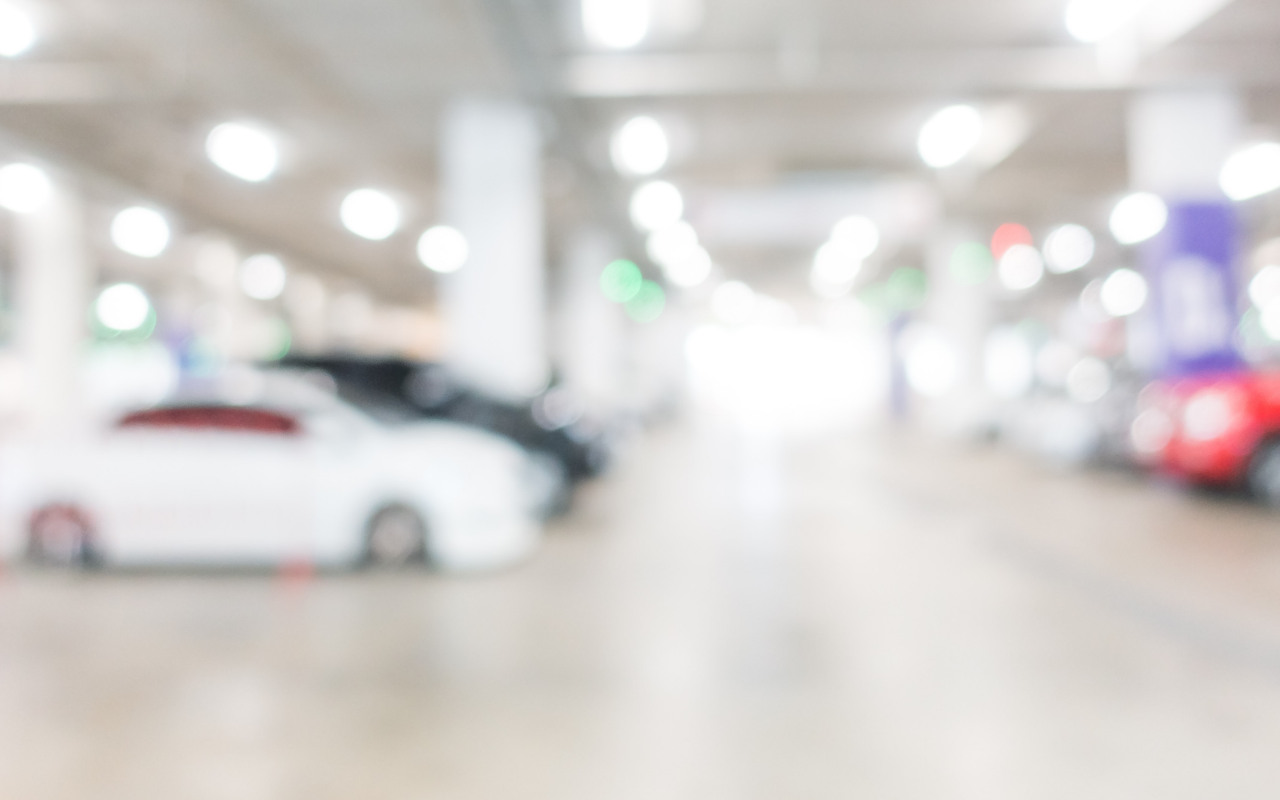
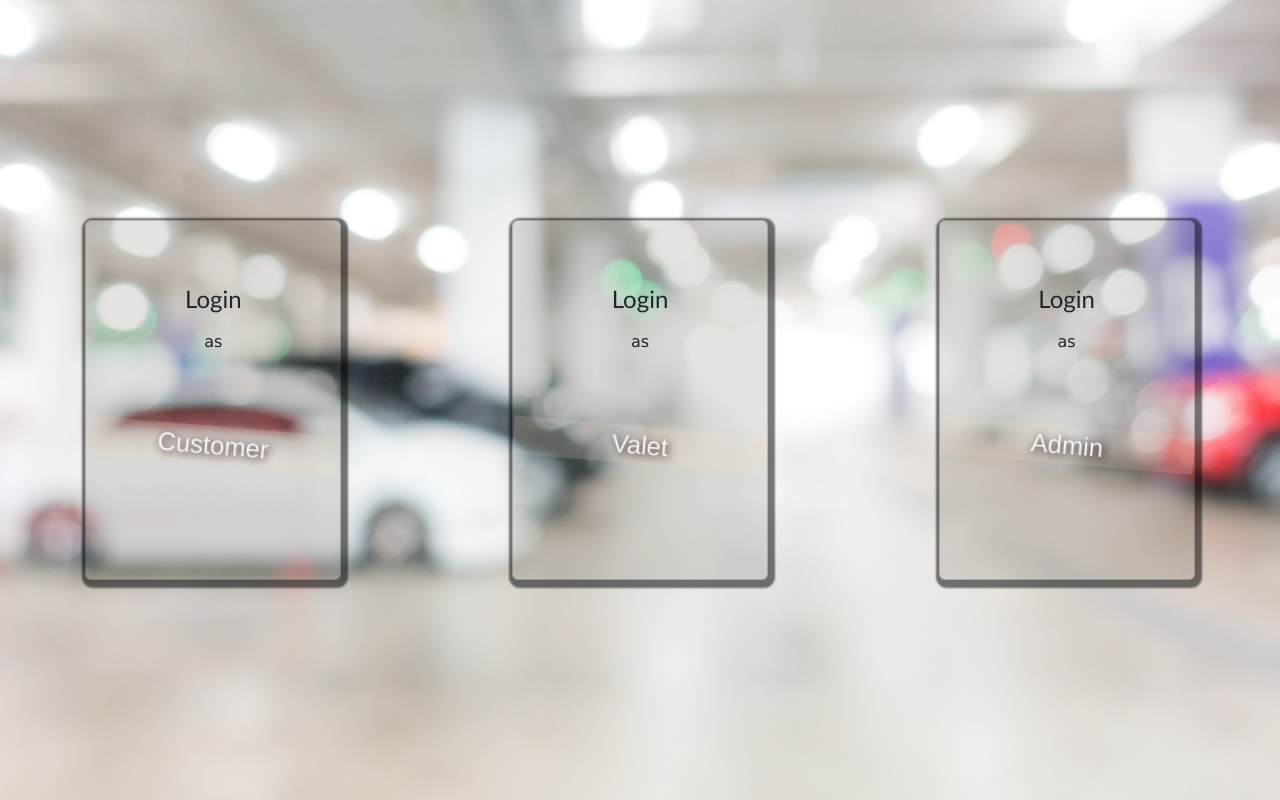
Before and after one commit to AbdulSaifi11/VPMS, a React (Vite) app: page /choose in a window 1280 px wide. Before the commit this address had no page. Built offline with nearby package versions, Linux system fonts and the light colour scheme.

Commit message:
footer link

```diff
--- a/src/App.tsx
+++ b/src/App.tsx
@@ -1,17 +1,28 @@
-import Login from './customerPanel/LoginPage';
+import Login from './customerPanel/CustomerLoginPage';
 import  Register  from './customerPanel/RegistrationPage';
-import CustomerPanel from './customerPanel/CustomerPanel';
-import {Route,Routes} from 'react-router-dom';
-import { Features } from './customerPanel/NavLink';
+import LoginChoose from './customerPanel/LoginChoose';
+import { Route,Routes} from 'react-router-dom';
+// import {Features} from './customerPanel/FooterLink';
+// import { Pricing } from './customerPanel/FooterLink';
+// import { Service } from './customerPanel/FooterLink';
+// import { Blog } from './customerPanel/FooterLink';
+// import { Support} from './customerPanel/FooterLink';
+import MainCustomer from './customerPanel/mainCustomerPage';
 // import ValidEmail from './emalValidation';
 function App(){
   return(
     <>
     <Routes>
-      <Route path="/" element={<Login/>} />
-      <Route path="/login" element={<Register />}/>
-      <Route path="/customer" element={<CustomerPanel/>}/>
+      <Route path="/login" element={<Login/>} />
+      <Route path="/" element={<Register />}/>
+      <Route path="/choose" element={<LoginChoose/>}/>
+      <Route path="/maincustomer" element={<MainCustomer/>}/>
+      {/* <Route path="/feature" element={<Cover/>}/>
       <Route path="/features" element={<Features/>}/>
+      <Route path="/price" element={<Pricing/>}/>
+      <Route path="/service" element={<Service/>}/>
+      <Route path="/blog" element={<Blog/>}/>
+      <Route path="/support" element={<Support/>}/> */}
     </Routes>
     {/* <ValidEmail/> */}
     </>
--- a/src/customerPanel/LoginPage.tsx
+++ b/src/customerPanel/CustomerLoginPage.tsx
@@ -39,7 +39,7 @@ function Login(){
     }
     setError("")
     validateData(true);
-    navigate("/customer");
+    navigate("/maincustomer");
 }
     return(
         <>
@@ -50,7 +50,7 @@ function Login(){
                 <Navbar.Collapse id="basic-navbar-nav">
                     <Navbar.Brand className="brand text-danger fw-bold" style={{position:"absolute",left:"1vw",top:"0vh"}}>VPMS <p style={{position:"absolute",top:"2vh",left:"0.3vw",color:"black"}}>. .</p></Navbar.Brand>
                     <Nav className="navlinks d-flex flex-column fw-bold" style={{width:"100%"}}>
-                        <Nav.Link as={NavLink} to="/"><Button>Home</Button></Nav.Link>
+                        <Nav.Link as={NavLink} to="/login"><Button>Home</Button></Nav.Link>
                         <Nav.Link><Button>About</Button></Nav.Link>
                         <Nav.Link><Button>Career</Button></Nav.Link>
                         <Nav.Link><Button>Contact</Button></Nav.Link>
@@ -73,9 +73,9 @@ function Login(){
                         <Col lg={8} md={8} sm={8} xs={6} xxl={9}><Form.Control className="input" type="password" id="password" isInvalid={!!passError} onChange={(e)=>validatePasssword(e.target.value)} placeholder="Enter Password!" onBlur={(e)=>{e.target.value=e.target.value.trim()}} required/>
                         <Form.Control.Feedback className='feedback'  type="invalid">{passError}</Form.Control.Feedback> </Col>
                     </Form.Group>
-                <Button  className="w-50 d-block mx-auto text-dark  border border-0" style={{backgroundColor:"RGB(255,158,23)"}} type="submit">Login</Button>
+                <Button  className="w-50 d-block mx-auto text-dark  border border-0" style={{backgroundColor:"RGB(255,158,23)"}} type="submit" onClick={navigate as any}>Login</Button>
                      </Form>
-                     <p className=" newUser text-center fs-6 " >New User_<Link to="/login" className="text-decoration-none text-primary">CreateAccount</Link></p>
+                     <p className=" newUser text-center fs-6 " >New User_<Link to="/register" className="text-decoration-none text-primary">CreateAccount</Link></p>
             </div>
             <img src={Car} className='car text-success  m-0 p-0' alt="car"/>
             </Container>
@@ -91,12 +91,12 @@ function Login(){
                 <div className="d-flex footLinks">
                     <div className="headItem d-flex flex-column fw-bold ">Products
                         <Link to="/features" className='item text-decoration-none text-secondary'>Features</Link>
-                        <Link to="#" className='item text-decoration-none text-secondary'>Pricing</Link>
-                        <Link to="#" className='item text-decoration-none text-secondary'>Services</Link>
+                        <Link to="/price" className='item text-decoration-none text-secondary'>Pricing</Link>
+                        <Link to="/service" className='item text-decoration-none text-secondary'>Services</Link>
                     </div>
                     <div className="headItem d-flex flex-column fw-bold">Resources
-                         <Link to="" className='item text-decoration-none text-secondary'>Blog</Link>
-                        <Link to="#" className='item text-decoration-none text-secondary'>Support</Link>
+                         <Link to="/blog" className='item text-decoration-none text-secondary'>Blog</Link>
+                        <Link to="/support" className='item text-decoration-none text-secondary'>Support</Link>
                     </div>
                     <div className="headItem d-flex flex-column fw-bold">Company
                         <Link to="" className='item text-decoration-none text-secondary'>About</Link>
--- a/src/customerPanel/CustomerPanel.tsx
+++ /dev/null
@@ -1,5 +0,0 @@
-export default function CustomerPanel(){
-    return(
-        <p>Hello customer</p>
-    )
-}
--- /dev/null
+++ b/src/customerPanel/FooterLink.tsx
@@ -0,0 +1,70 @@
+import {RiFunctionAiLine,RiArrowRightDoubleLine} from "@remixicon/react";
+import {Container,Image} from 'react-bootstrap';
+import PNG_parking from '/src/assets/PNG_parking.png';
+import useRef from 'react';
+import './FooterLinkcss.css';
+export default function FooterLink(){
+function Features(){
+    return(
+    <>
+    <Container className="container fluid">
+    <h4 className="feature mx-2 mb-4"><RiFunctionAiLine className="text-info"/>Features</h4>
+        <h5 className="text-warning checkIn"> <RiArrowRightDoubleLine />Vehicle Check-In System</h5>
+        <ul>
+            <li >Valet staff can register a vehicle when it arrives.</li>
+            <li>Details like vehicle number, owner name, and check-in time are recorded.</li>
+        </ul>
+        <h5 className="text-warning parkingTicket"> <RiArrowRightDoubleLine />Digital Parking Ticket</h5>
+        <ul>
+            <li >The system generates a digital ticket or token number for each parked vehicle.</li>
+        </ul>
+        <h5 className="text-warning checkOut"> <RiArrowRightDoubleLine />Vehicle Check-Out</h5>
+        <ul>
+            <li>When the customer returns, the system records the check-out time and releases the vehicle.</li>
+        </ul>
+        <h5 className="text-warning search"> <RiArrowRightDoubleLine />Vehicle Search</h5>
+        <ul>
+            <li>Staff can quickly find a vehicle using the ticket number or vehicle number.</li>
+        </ul>
+        <h5 className="text-warning management"> <RiArrowRightDoubleLine />Valet Staff Management</h5>
+        <ul>
+            <li>Admin can manage valet staff and monitor their activities.</li>
+        </ul>
+        <h5 className="text-warning loginSys"> <RiArrowRightDoubleLine />Secure Login System</h5>
+        <ul>
+            <li>Authentication system for admin and valet staff to access the platform securely.</li>
+        </ul>
+        <Image src={PNG_parking} alt="parking" width="400vw" height="400vh" style={{position:"absolute",right:"7vw",bottom:"0vh",zIndex:"1"}}/>
+    </Container>
+    </>
+ )
+}
+   function Pricing(){
+    return(
+        <>
+           <h5>Pricing</h5>
+       <br></br><br></br><br></br><br></br><br></br><br></br><br></br><br></br><br></br><br></br><br></br><br></br> </>
+)
+}
+ function Service(){
+    return(
+    <>
+   <h5>Service</h5>
+    <br></br><br></br><br></br><br></br><br></br><br></br><br></br><br></br><br></br><br></br><br></br><br></br></>
+)
+}
+ function Blog(){
+    return(
+    <>
+    <h5>Blog</h5>
+    <br></br><br></br><br></br><br></br><br></br><br></br><br></br><br></br><br></br><br></br></>
+)
+}
+ function Support(){
+    return(
+    <>
+   <h5>Support</h5>
+    <br></br><br></br></>
+)
+}
+}
--- /dev/null
+++ b/src/customerPanel/FooterLinkcss.css
@@ -0,0 +1,169 @@
+.container{
+    background-color:rgba(0,0,0,0.2);
+}
+.feature{
+    font-size: 25px;
+    animation-name:zoom-out;
+    animation-duration:0.5s;
+    animation-timing-function: ease-in-out;
+
+}
+@keyframes zoom-out{
+    0%{font-size:25px;}
+    50%{font-size: 32px;}
+    100%{font-size: 25px;}
+}
+.checkIn{
+    animation-name:move ;
+    animation-duration: 1s;
+    animation-iteration-count: 1;
+    animation-timing-function: ease-out;
+}
+@keyframes move{
+    0%{position:relative;
+    left:0px;}
+    50%{position:relative;
+    left:50px;}
+    100%{position:relative;
+    left:0px;}
+}
+.parkingTicket{
+    animation-name:move ;
+    animation-duration: 1.2s;
+    animation-delay: 0.4s;
+    animation-iteration-count: 1;
+    animation-timing-function: ease-out;
+}
+@keyframes move{
+    0%{position:relative;
+    left:0px;}
+    50%{position:relative;
+    left:60px;}
+    100%{position:relative;
+    left:0px;}
+}
+.checkOut{
+    animation-name:move ;
+    animation-duration: 1.4s;
+    animation-delay: 0.6s;
+    animation-iteration-count: 1;
+    animation-timing-function: ease-out;
+}
+@keyframes move{
+    0%{position:relative;
+    left:0px;}
+    50%{position:relative;
+    left:65px;}
+    100%{position:relative;
+    left:0px;}
+}
+.search{
+    animation-name:move ;
+    animation-duration: 1.6s;
+    animation-delay: 0.8s;
+    animation-iteration-count: 1;
+    animation-timing-function: ease-out;
+}
+@keyframes move{
+    0%{position:relative;
+    left:0px;}
+    50%{position:relative;
+    left:70px;}
+    100%{position:relative;
+    left:0px;}
+}
+.management{
+    animation-name:move ;
+    animation-duration: 1.8s;
+    animation-delay: 1s;
+    animation-iteration-count: 1;
+    animation-timing-function: ease-out;
+}
+@keyframes move{
+    0%{position:relative;
+    left:0px;}
+    50%{position:relative;
+    left:75px;}
+    100%{position:relative;
+    left:0px;}
+}
+.loginSys{
+    animation-name:move ;
+    animation-duration: 2s;
+    animation-delay: 1.2s;
+    animation-iteration-count: 1;
+    animation-timing-function: ease-out;
+}
+@keyframes move{
+    0%{position:relative;
+    left:0px;}
+    50%{position:relative;
+    left:80px;}
+    100%{position:relative;
+    left:0px;}
+}
+@media (min-width:0px) and (max-width:1149px){
+    img{
+        position:absolute!important;
+        right:0px !important;
+    }
+    @media(max-width:1060px){
+        img{
+            visibility: hidden;
+        }
+    }
+}
+.card{
+    width:20vw;
+    height:45vh;
+   background-color:rgba(70, 66, 42, 0.145);
+   box-shadow: 2px 3px 2px 5px rgba(0, 0, 0, 0.525);
+}
+.card>h4{
+    position:relative;
+    top:8vh;
+    text-align: center;
+    font-family: 'Trebuchet MS', 'Lucida Sans Unicode', 'Lucida Grande', 'Lucida Sans', Arial, sans-serif;
+}
+.card>p{
+    position:relative;
+    top:9vh;
+    text-align: center;
+    font-family: 'Lucida Sans', 'Lucida Sans Regular', 'Lucida Grande', 'Lucida Sans Unicode', Geneva, Verdana, sans-serif;
+}
+.card>#link{
+    position:relative;
+    top:10vw;
+    background-color: rgba(255, 228, 196, 0.15);
+    text-align: center;
+    text-decoration: none;
+    color:whitesmoke;
+    text-shadow: 2px 2px 8px rgb(46, 21, 21);
+    font-family: 'Franklin Gothic Medium', 'Arial Narrow', Arial, sans-serif;
+    font-size: 1.6rem;
+    animation-name:rotateBox;
+    animation-duration:2s;
+    animation-iteration-count: infinite;
+    animation-timing-function:linear;
+}
+@keyframes rotateBox{
+ 0%{transform:rotate(-10deg);}
+100%{transform:rotate(10deg);}
+}
+@media(max-width:992px){
+    .contain{
+        flex-direction:column;
+        justify-content:space-around;
+        height:100vh;
+        align-items: center;
+    }
+    .card{
+        width:35vw;
+        height:27vh;
+    }
+    @media(max-width:768px){
+        .card>#link{
+            top:7vh;
+        }
+    }
+}
--- /dev/null
+++ b/src/customerPanel/LoginChoose.tsx
@@ -0,0 +1,27 @@
+import {Card} from 'react-bootstrap';
+import {Link} from 'react-router-dom';
+import 'bootstrap/dist/css/bootstrap.min.css';
+import './FooterLinkcss.css';
+export default function LoginChoose(){
+    return(
+        <>
+        <div className="contain d-flex justify-content-around" style={{width:"100vw"}}>
+            <Card className="card">
+                <h4>Login</h4>
+                <p>as</p>
+                <Link to="/login" id="link">Customer</Link>
+            </Card>
+           <Card className="card">
+                <h4>Login</h4>
+                <p>as</p>
+                <Link to="/login" id="link">Valet</Link>
+            </Card>
+            <Card className="card">
+                <h4>Login</h4>
+                <p>as</p>
+                <Link to="/login" id="link">Admin</Link>
+            </Card>
+        </div>
+        </>
+    )
+}
--- a/src/customerPanel/RegistrationPage.tsx
+++ b/src/customerPanel/RegistrationPage.tsx
@@ -46,7 +46,7 @@ function Login(){
     }
     setError("")
     validateData(true);
-    navigate("/customer");
+    navigate("/choose");
 }
     return(
         <>
@@ -77,9 +77,9 @@ function Login(){
                         <Col lg={8} md={8} sm={8} xs={6} xxl={9}><Form.Control className="input" type="password" id="confirm_p" isInvalid={confirm_p.length>0 && password!==confirm_p} onChange={(e)=>validateConfirm(e.target.value)} placeholder="Re-enter Password!" onBlur={(e)=>{e.target.value=e.target.value.trim()}} required/>
                         <Form.Control.Feedback className='feedback'  type="invalid">{confirmPError}</Form.Control.Feedback> </Col>
                     </Form.Group>
-                <Button  className="w-50 d-block mx-auto text-dark  border border-0" style={{backgroundColor:"RGB(255,158,23)"}} type="submit">Register</Button>
+                <Button  className="w-50 d-block mx-auto text-dark  border border-0" style={{backgroundColor:"RGB(255,158,23)"}} type="submit" onClick={navigate as any}>Register</Button>
                      </Form>
-                     <p className=" newUser text-center fs-6 " style={{position:"relative",bottom:"3.5vh"}} >Already Registered_<Link to="/" className="text-decoration-none text-primary">Login</Link></p>
+                     <p className=" newUser text-center fs-6 " style={{position:"relative",bottom:"3.5vh"}} >Already Registered_<Link to="/login" className="text-decoration-none text-primary">Login</Link></p>
             </div>
             <img src={Car} className='car text-success  m-0 p-0' alt="car"/>
             </Container>
@@ -94,13 +94,13 @@ function Login(){
                 </div>
                 <div className="d-flex footLinks">
                     <div className="headItem d-flex flex-column fw-bold ">Products
-                        <Link to="" className='item text-decoration-none text-secondary'>Features</Link>
-                        <Link to="#" className='item text-decoration-none text-secondary'>Pricing</Link>
-                        <Link to="#" className='item text-decoration-none text-secondary'>Services</Link>
+                        <Link to="/features" className='item text-decoration-none text-secondary'>Features</Link>
+                        <Link to="/price" className='item text-decoration-none text-secondary'>Pricing</Link>
+                        <Link to="/service" className='item text-decoration-none text-secondary'>Services</Link>
                     </div>
                     <div className="headItem d-flex flex-column fw-bold">Resources
-                         <Link to="" className='item text-decoration-none text-secondary'>Blog</Link>
-                        <Link to="#" className='item text-decoration-none text-secondary'>Support</Link>
+                         <Link to="/blog" className='item text-decoration-none text-secondary'>Blog</Link>
+                        <Link to="/support" className='item text-decoration-none text-secondary'>Support</Link>
                     </div>
                     <div className="headItem d-flex flex-column fw-bold">Company
                         <Link to="" className='item text-decoration-none text-secondary'>About</Link>
--- /dev/null
+++ b/src/customerPanel/mainCustomerPage.tsx
@@ -0,0 +1,8 @@
+export default function MainCustomer(){
+    return(
+        <>
+        <h1>Main Customer Page..</h1>
+        </>
+    )
+
+}
```
Also changed, not shown: src/customerPanel/NavLink.tsx (deleted, +0 -37 lines), 1 other file (tests, documents, lock files or other folders).
